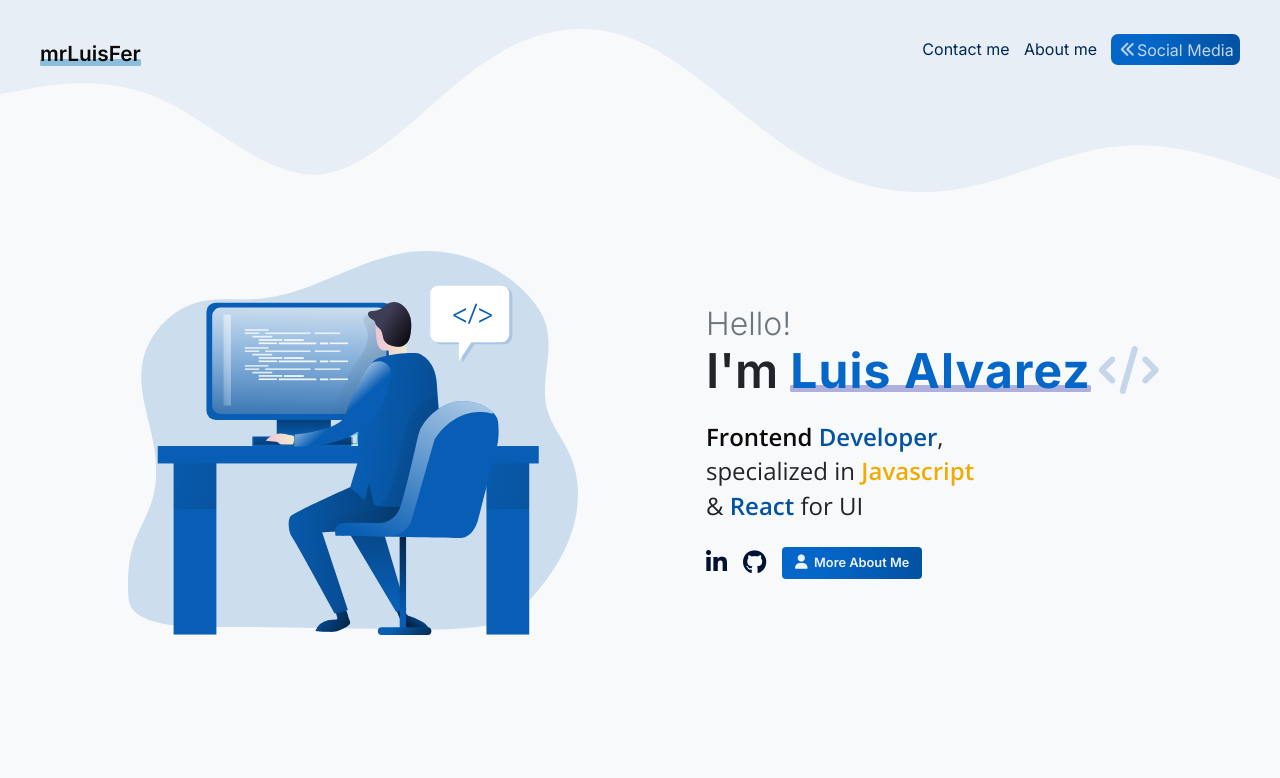
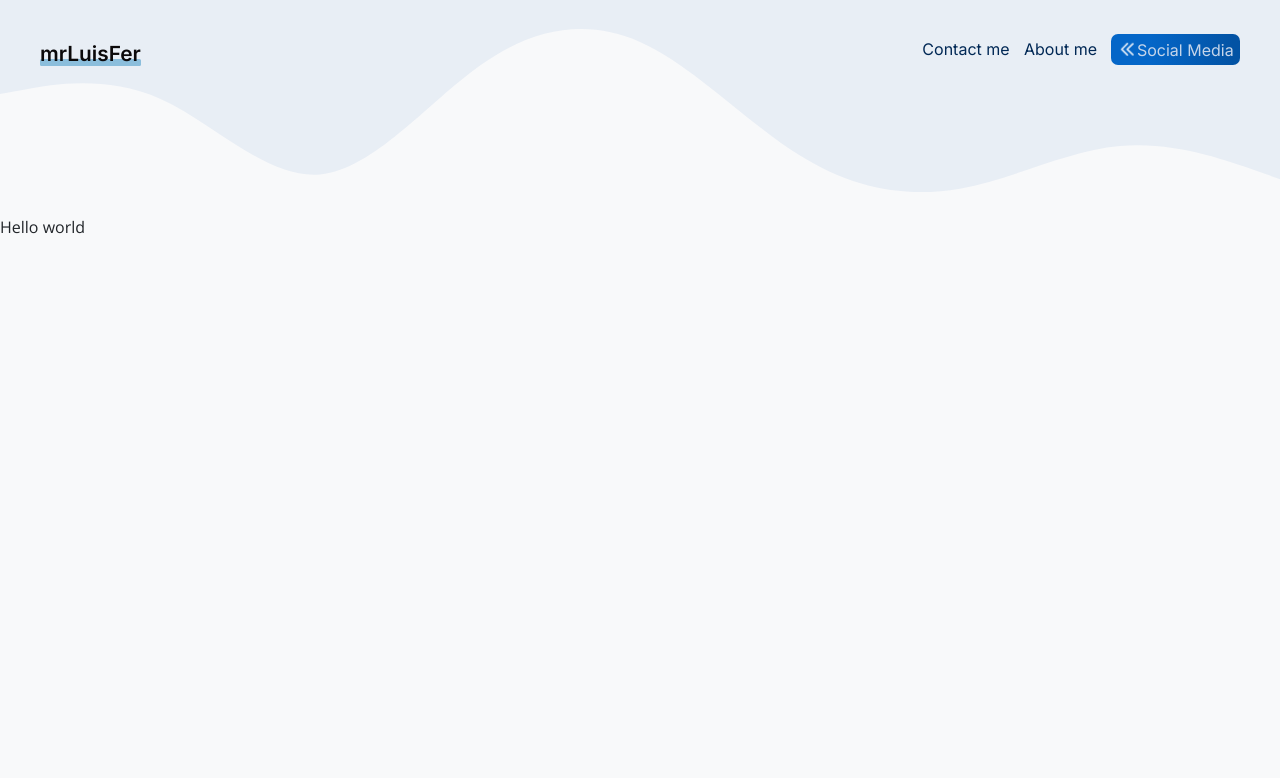
Before and after one commit to mrLuisFer/portfolio, a React (Create React App) app: page /about-me in a window 1280 px wide. Shown: the top 778 px of the page. Built offline with nearby package versions, Linux system fonts and the light colour scheme.

Commit message:
Fixing the Routes in NavBar, adding the AboutMe view

```diff
--- a/src/App.tsx
+++ b/src/App.tsx
@@ -1,7 +1,16 @@
 import React from "react"
 import "./scss/_App.scss"
+// React Router
+import {
+  BrowserRouter as Router,
+  Switch,
+  Route,
+  withRouter,
+} from "react-router-dom"
+
 // views
 import HomePage from "./views/HomePage"
+import AboutMe from "./views/AboutMe"
 // components
 import NavBar from "./components/NavBar"
 // Assets
@@ -10,10 +19,17 @@ import wavePattern from "./assets/wave-pattern.svg"
 export default function App(): JSX.Element {
   // Components for the view
   return (
-    <div className="App">
-      <img className="wave-pattern" src={wavePattern} alt="wave-pattern" />
-      <NavBar />
-      <HomePage />
-    </div>
+    <Router>
+      <div className="App">
+        <img className="wave-pattern" src={wavePattern} alt="wave-pattern" />
+        <NavBar />
+
+        <Switch>
+          <Route exact path="/" component={withRouter(HomePage)}></Route>
+          <Route path="/contact-me"></Route>
+          <Route path="/about-me" component={withRouter(AboutMe)}></Route>
+        </Switch>
+      </div>
+    </Router>
   )
 }
--- a/src/components/NavBar.tsx
+++ b/src/components/NavBar.tsx
@@ -1,5 +1,5 @@
 import React, { useState } from "react"
-import { Link, BrowserRouter as Router } from "react-router-dom"
+import { Link } from "react-router-dom"
 
 // Assets
 import doubleArrowRight from "../assets/double-arrow-right.svg"
@@ -12,7 +12,6 @@ export default function NavBar(): JSX.Element {
   }
 
   return (
-    <Router>
     <div className="NavBar">
       <div className="NavBar__logo">
         <h1 className="NavBar__logo-title animate__animated animate__bounceIn animate__fast">
@@ -20,8 +19,8 @@ export default function NavBar(): JSX.Element {
         </h1>
       </div>
       <div className="NavBar__links">
-          <Link to="/">Contact me</Link>
-          <Link to="/">About me</Link>
+        <Link to="/contact-me">Contact me</Link>
+        <Link to="/about-me">About me</Link>
         <div className="NavBar__social-media">
           <span
             className={
@@ -79,6 +78,5 @@ export default function NavBar(): JSX.Element {
         </div>
       </div>
     </div>
-    </Router>
   )
 }
--- /dev/null
+++ b/src/views/AboutMe.tsx
@@ -0,0 +1,9 @@
+import React from "react"
+
+export default function AboutMe() {
+  return (
+    <div>
+      <p>Hello world</p>
+    </div>
+  )
+}
```
Also changed, not shown: 1 other file (tests, documents, lock files or other folders). Lines whose indentation alone changed are shown as unchanged.
